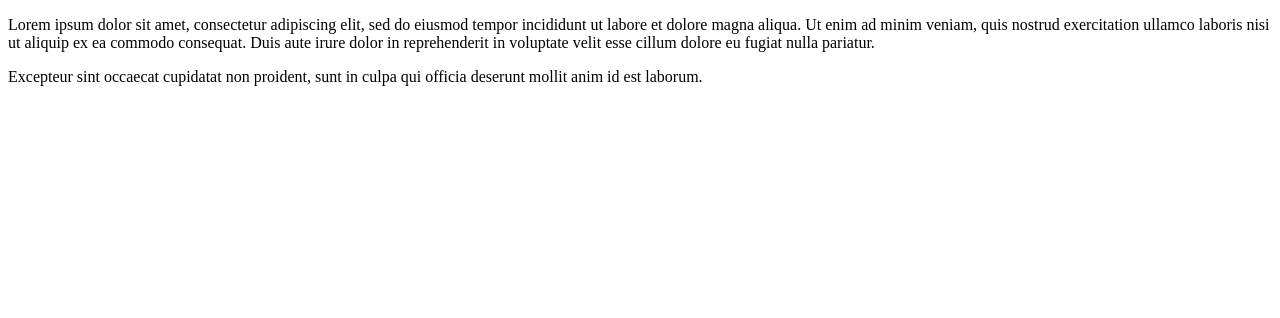
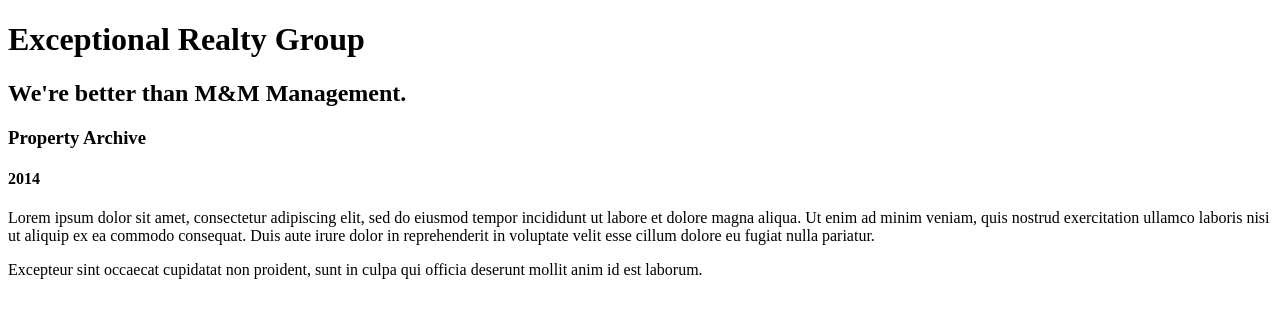
Before and after one commit to mackenzie-km/exceptional-realty, a plain HTML site: page real-estate-listings.html in a window 1280 px wide. Drawn offline with Linux system fonts and the light colour scheme.

Commit message:
started real-estate-listings.html

```diff
--- a/real-estate-listings.html
+++ b/real-estate-listings.html
@@ -5,6 +5,10 @@
     <title>Real Estate Listings</title>
   </head>
   <body>
+    <h1>Exceptional Realty Group</h1>
+    <h2>We're better than M&M Management.</h2>
+    <h3>Property Archive</h3>
+    <h4>2014</h4>
     <p>
   Lorem ipsum dolor sit amet, consectetur adipiscing elit, sed do eiusmod tempor incididunt ut labore et dolore magna aliqua. Ut enim ad minim veniam, quis nostrud exercitation ullamco laboris nisi ut aliquip ex ea commodo consequat. Duis aute irure dolor in reprehenderit in voluptate velit esse cillum dolore eu fugiat nulla pariatur.
 </p>
```
